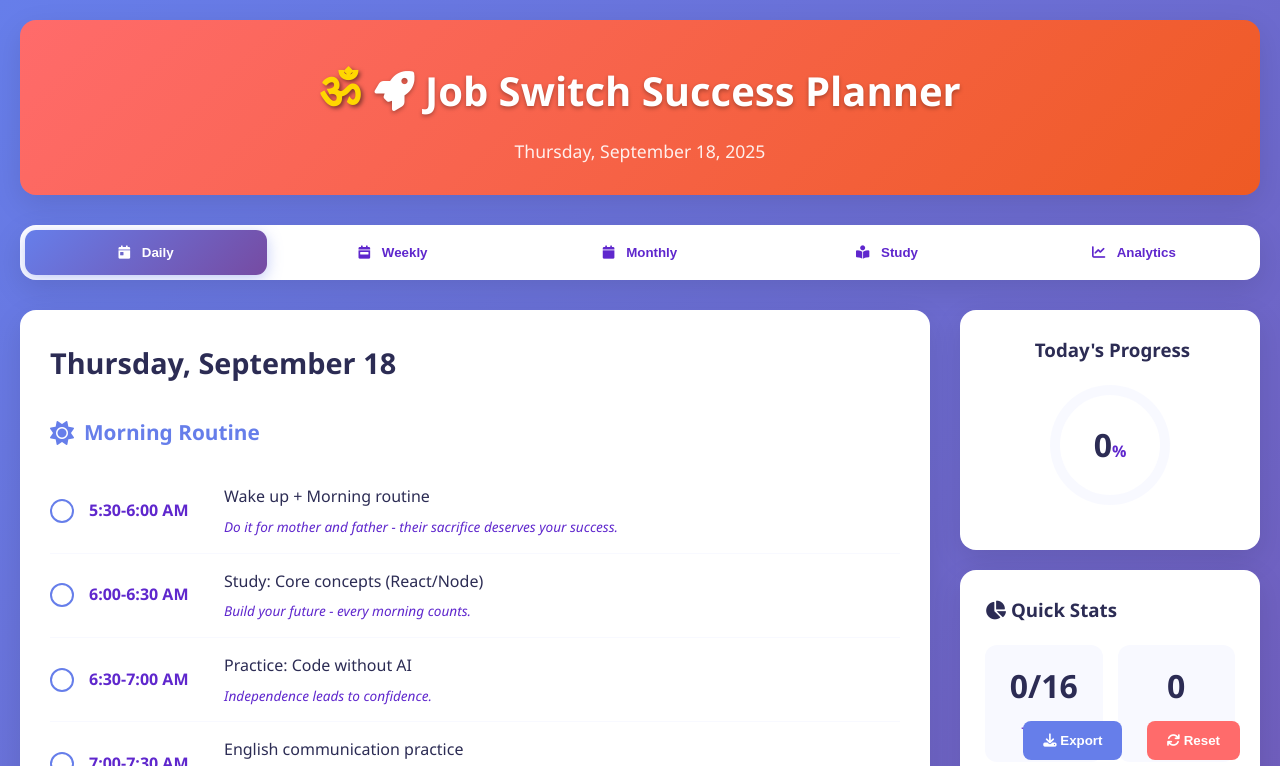
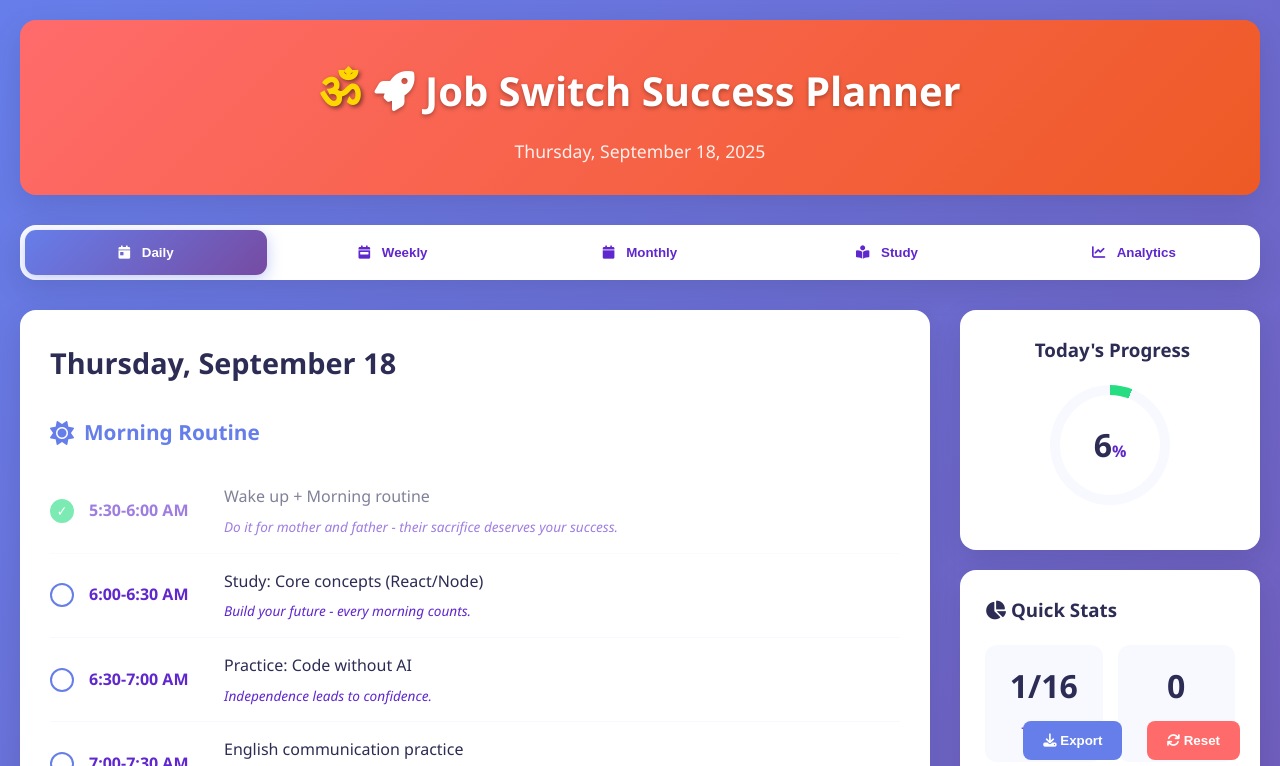
Before and after one commit to omkargore6239/dailyplanner, a plain HTML site: page index.html in a window 1280 px wide. Both pictures are taken after a click on the element 62 px from the left and 510 px from the top of the page. Shown: the top 766 px of the page. Drawn offline with Linux system fonts and the light colour scheme.

Commit message:
first commit

```diff
--- a/index.html
+++ b/index.html
@@ -841,11 +841,20 @@ class EnhancedPlanner {
     }
 
     getThemeForDate(date) {
+    try {
         const offset = Math.floor((this.normalizeDate(date) - this.normalizeDate(this.startDate)) / (1000 * 60 * 60 * 24));
-        const weekIndex = Math.floor(offset / 7) % this.studyThemeByWeek.length;
+        const weekIndex = Math.max(0, Math.floor(offset / 7)) % this.studyThemeByWeek.length;
         const theme = this.studyThemeByWeek[weekIndex];
-        return theme;
+
+        // Fallback if theme is still undefined
+        return theme || { name: "React Fundamentals", code: "react-core" };
+    } catch (error) {
+        console.error('Error in getThemeForDate:', error);
+        // Return default theme on error
+        return { name: "React Fundamentals", code: "react-core" };
     }
+}
+
 
     getStudyBlock(date) {
         const theme = this.getThemeForDate(date);
@@ -1006,20 +1015,25 @@ class EnhancedPlanner {
     renderTaskSection(sectionName, containerId) {
     const container = document.getElementById(containerId);
     if (!container) return;
+
     const tasks = this.schedule.filter(t => t.section === sectionName);
     const dayData = this.getDayData();
 
-    container.innerHTML = tasks.map((task, taskSectionIndex) => {
-        // Fix: Calculate correct global index
+    container.innerHTML = tasks.map(task => {
         const globalIndex = this.schedule.findIndex(scheduleTask =>
             scheduleTask.time === task.time &&
             scheduleTask.activity === task.activity &&
             scheduleTask.section === task.section
         );
-        const isCompleted = !!dayData.tasks[globalIndex];
+
+        const isCompleted = globalIndex >= 0 ? !!dayData.tasks[globalIndex] : false;
+
         return `
             <div class="task-item ${isCompleted ? 'completed' : ''}">
-                <div class="task-checkbox ${isCompleted ? 'checked' : ''}" onclick="app.toggleTask(${globalIndex}); event.stopPropagation();"></div>
+                <div class="task-checkbox ${isCompleted ? 'checked' : ''}"
+                     data-task-index="${globalIndex}"
+                     style="cursor: pointer;">
+                </div>
                 <div class="task-time">${task.time}</div>
                 <div class="task-activity ${task.special ? 'special' : ''}">
                     ${task.activity}
@@ -1028,6 +1042,17 @@ class EnhancedPlanner {
             </div>
         `;
     }).join('');
+
+    // Add click event listeners after rendering
+    container.querySelectorAll('.task-checkbox').forEach(checkbox => {
+        checkbox.addEventListener('click', (e) => {
+            e.stopPropagation();
+            const taskIndex = parseInt(checkbox.getAttribute('data-task-index'));
+            if (taskIndex >= 0) {
+                this.toggleTask(taskIndex);
+            }
+        });
+    });
 }
 
 
@@ -1140,17 +1165,21 @@ class EnhancedPlanner {
             else if (completed === this.schedule.length && this.schedule.length > 0) dayClass += ' completed';
             else if (completed > 0) dayClass += ' partial';
 
-            html += `<div class="${dayClass}" onclick="window.selectDate('${d.toISOString().split('T')[0]}')">${day}</div>`;
-        }
+           html += `<div class="${dayClass}" data-date="${d.toISOString().split('T')[0]}" style="cursor: pointer;">${day}</div>`;}
         container.innerHTML = html;
     }
 
     selectDate(dateString) {
+    try {
         this.currentDate = new Date(dateString);
         this.schedule = this.getSchedule(this.currentDate);
         this.switchView('daily');
         this.updateCurrentDate();
+    } catch (error) {
+        console.error('Error selecting date:', error);
     }
+}
+
 
     isSameDay(a, b) {
         return a.getDate() === b.getDate() && a.getMonth() === b.getMonth() && a.getFullYear() === b.getFullYear();
@@ -1333,9 +1362,10 @@ window.selectDate = function(dateString) {
     }
 };
 
+// Remove old global functions and replace with this:
 function exportData() {
-    if (!app) return;
-    const data = app.data;
+    if (!window.appInstance) return;
+    const data = window.appInstance.data;
     const dataStr = JSON.stringify(data, null, 2);
     const dataBlob = new Blob([dataStr], { type: 'application/json' });
     const link = document.createElement('a');
@@ -1352,10 +1382,17 @@ function resetAllProgress() {
     }
 }
 
-// Initialize
+// Initialize with proper error handling
 document.addEventListener('DOMContentLoaded', () => {
-    app = new EnhancedPlanner();
+    try {
+        window.appInstance = new EnhancedPlanner();
+        console.log('App initialized successfully');
+    } catch (error) {
+        console.error('Failed to initialize app:', error);
+        alert('Failed to load planner. Please refresh the page.');
+    }
 });
+
     </script>
 </body>
 </html>
```
